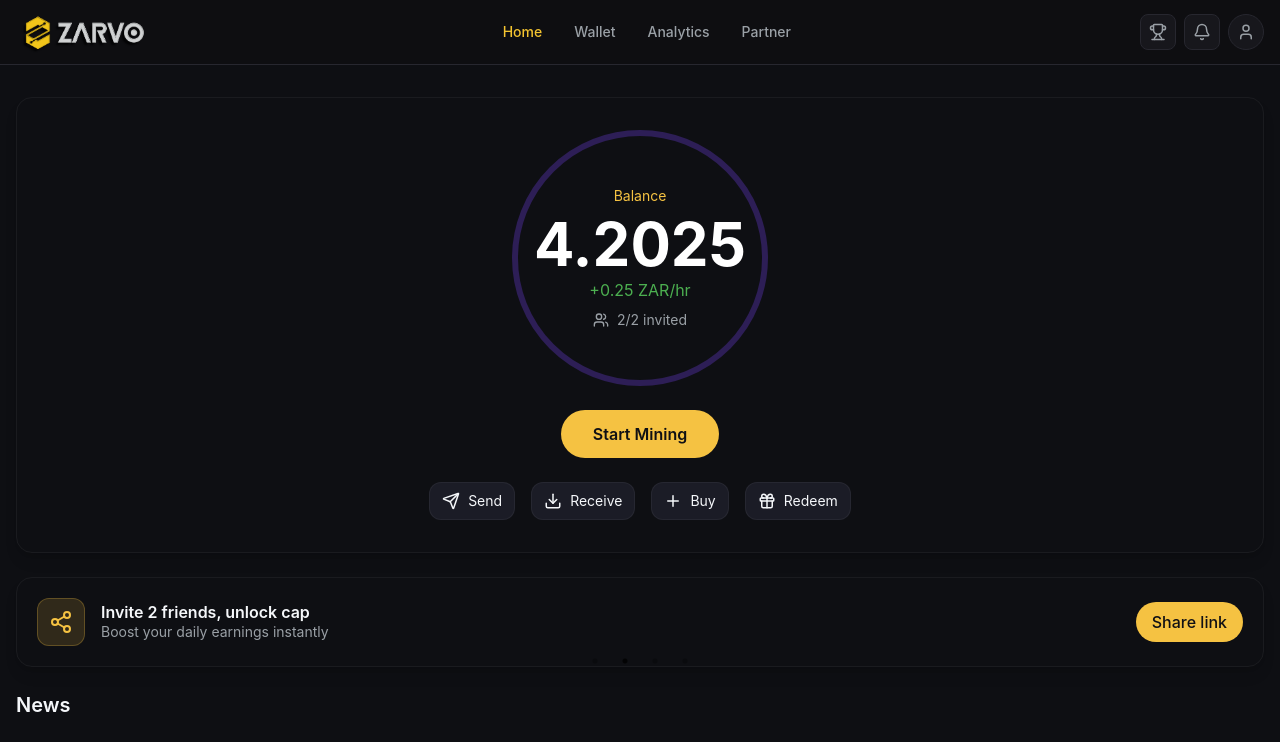
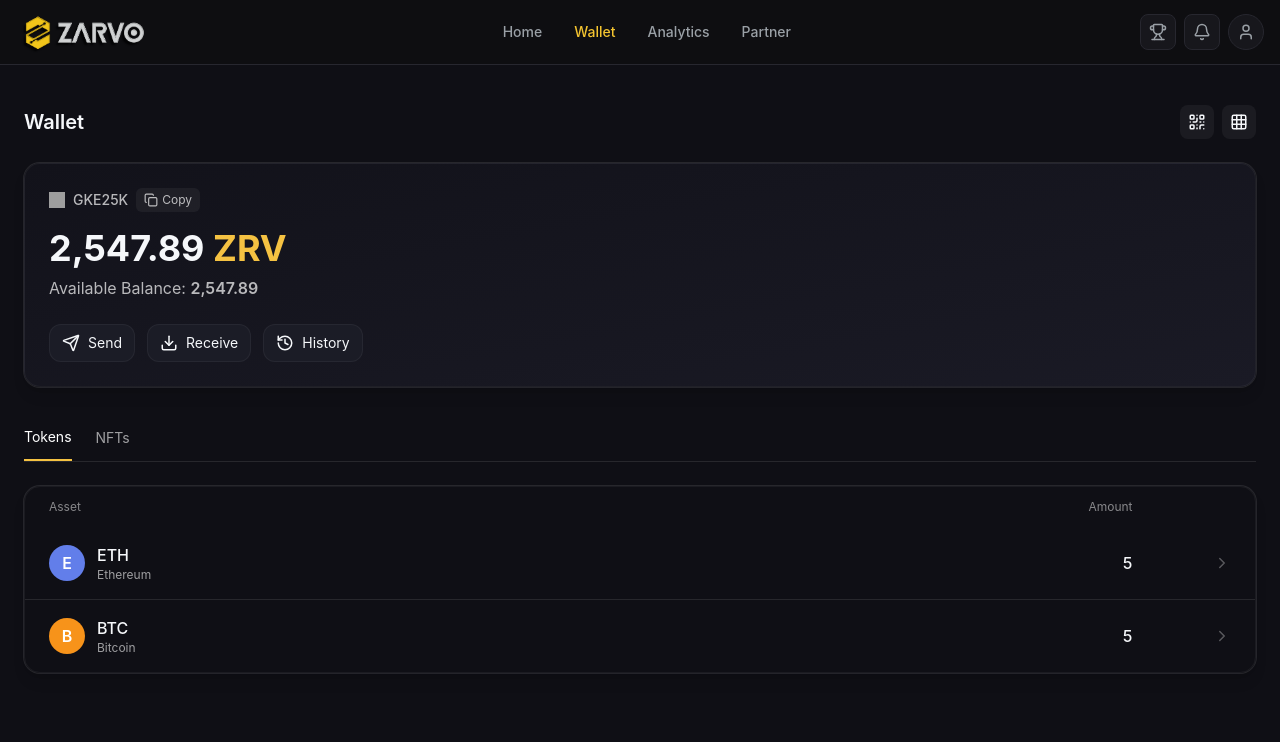
Before and after one commit to lihazkhan1214/Zarvo-website, a React (Vite) app: page /wallet in a window 1280 px wide. Before the commit this address led to /home. Shown: the top 742 px of the page. Built offline with nearby package versions, Linux system fonts and the light colour scheme; grey boxes are pictures that could not be loaded.

Commit message:
"add page for wallet"

```diff
--- a/src/app/modules/home/components/BalancePanel.tsx
+++ b/src/app/modules/home/components/BalancePanel.tsx
@@ -1,7 +1,7 @@
 import { useState } from "react";
 import { Download, Gift, Plus, Send, Users } from "lucide-react";
-import { IconButton } from "./IconButton";
 import { Card } from "../../../../components/Card";
+import { IconButton } from "../../../../components/IconButton";
 
 const BalancePanel = () => {
   const balance = 4.2025;
--- a/src/app/modules/home/components/NewsSection.tsx
+++ b/src/app/modules/home/components/NewsSection.tsx
@@ -1,5 +1,4 @@
 import { useMemo, useState } from "react";
-import { IconButton } from "./IconButton";
 import { Heart, Share2 } from "lucide-react";
 import { NewsCard } from "./NewCard";
 
--- /dev/null
+++ b/src/app/modules/wallet/WalletPage.tsx
@@ -0,0 +1,182 @@
+import React, { useState } from "react";
+import {
+  QrCode,
+  Copy,
+  Grid3X3,
+  Send,
+  Download,
+  History,
+  ChevronRight,
+} from "lucide-react";
+import { Card } from "../../../components/Card";
+import { IconButton } from "../../../components/IconButton";
+
+type Token = {
+  symbol: string;
+  name: string;
+  icon?: string; // optional image path
+  amount: number;
+  color?: string; // badge bg
+};
+
+const TOKENS: Token[] = [
+  { symbol: "ETH", name: "Ethereum", amount: 5, color: "#627EEA" },
+  { symbol: "BTC", name: "Bitcoin", amount: 5, color: "#F7931A" },
+];
+
+const WalletPage: React.FC = () => {
+  const [tab, setTab] = useState<"tokens" | "nfts">("tokens");
+
+  const address = "GKE25K";
+  const balanceZRV = 2547.89;
+
+  const copyAddress = async () => {
+    try {
+      await navigator.clipboard.writeText(address);
+    } catch {}
+  };
+
+  return (
+    <main className="min-h-screen bg-[#0F0F15] text-[#F5F7FA]">
+      {/* Page header */}
+      <div className="mx-auto w-full max-w-7xl px-6 pt-10 pb-6 flex items-center justify-between">
+        <div className="text-xl font-semibold">Wallet</div>
+        <div className="flex items-center gap-2">
+          <button
+            className="rounded-lg bg-white/5 hover:bg-white/10 p-2"
+            aria-label="QR"
+          >
+            <QrCode size={18} />
+          </button>
+          <button
+            className="rounded-lg bg-white/5 hover:bg-white/10 p-2"
+            aria-label="Grid"
+          >
+            <Grid3X3 size={18} />
+          </button>
+        </div>
+      </div>
+
+      {/* Summary card */}
+      <div className="mx-auto w-full max-w-7xl px-6 pb-10">
+        <Card className="relative overflow-hidden rounded-2xl bg-gradient-to-br from-[#12121A] to-[#1A1A25] ring-1 ring-white/10">
+          <div className="p-6">
+            {/* Address */}
+            <div className="flex items-center gap-2 text-sm text-white/70">
+              <img
+                src="/assets/zarvo-badge.svg"
+                onError={({ currentTarget }) =>
+                  (currentTarget.style.display = "none")
+                }
+                alt=""
+                className="h-4 w-4"
+              />
+              <span className="font-medium">{address}</span>
+              <button
+                onClick={copyAddress}
+                className="inline-flex items-center gap-1 rounded-md bg-white/5 px-2 py-1 text-xs hover:bg-white/10"
+              >
+                <Copy size={14} /> Copy
+              </button>
+            </div>
+
+            {/* Balances */}
+            <div className="mt-4 text-3xl md:text-4xl font-bold">
+              {balanceZRV.toLocaleString()}{" "}
+              <span className="text-[#F5C242]">ZRV</span>
+            </div>
+            <div className="mt-2 text-white/70">
+              Available Balance:{" "}
+              <span className="font-semibold">
+                {balanceZRV.toLocaleString()}
+              </span>
+            </div>
+
+            {/* Actions (IconButton component) */}
+            <div className="mt-6 flex flex-wrap gap-3">
+              <IconButton label="Send" icon={<Send size={18} />} />
+              <IconButton label="Receive" icon={<Download size={18} />} />
+              <IconButton label="History" icon={<History size={18} />} />
+            </div>
+          </div>
+        </Card>
+      </div>
+
+      {/* Tabs */}
+      <div className="mx-auto w-full max-w-7xl px-6">
+        <div className="flex items-center gap-6 border-b border-white/10">
+          <button
+            className={`pb-3 text-sm ${
+              tab === "tokens"
+                ? "text-white border-b-2 border-[#F5C242]"
+                : "text-white/60 hover:text-white"
+            }`}
+            onClick={() => setTab("tokens")}
+          >
+            Tokens
+          </button>
+          <button
+            className={`pb-3 text-sm ${
+              tab === "nfts"
+                ? "text-white border-b-2 border-[#F5C242]"
+                : "text-white/60 hover:text-white"
+            }`}
+            onClick={() => setTab("nfts")}
+          >
+            NFTs
+          </button>
+        </div>
+      </div>
+
+      {/* Tokens list (no USD) */}
+      {tab === "tokens" ? (
+        <div className="mx-auto w-full max-w-7xl px-6 py-6">
+          <Card className="overflow-hidden rounded-2xl ring-1 ring-white/10">
+            <div className="grid grid-cols-12 px-6 py-3 text-xs text-white/50">
+              <div className="col-span-9 sm:col-span-9">Asset</div>
+              <div className="col-span-2 sm:col-span-2 text-right">Amount</div>
+              <div className="col-span-1 sm:col-span-1" />
+            </div>
+            <div className="divide-y divide-white/10">
+              {TOKENS.map((t) => (
+                <button
+                  key={t.symbol}
+                  className="grid w-full grid-cols-12 items-center px-6 py-4 text-left hover:bg-white/5 transition"
+                >
+                  <div className="col-span-9 flex items-center gap-3">
+                    <div
+                      className="h-9 w-9 rounded-full flex items-center justify-center text-white font-semibold"
+                      style={{ background: t.color ?? "#333" }}
+                    >
+                      {t.symbol[0]}
+                    </div>
+                    <div>
+                      <div className="font-medium">{t.symbol}</div>
+                      <div className="text-xs text-white/60">{t.name}</div>
+                    </div>
+                  </div>
+                  <div className="col-span-2 text-right font-medium">
+                    {t.amount}
+                  </div>
+                  <div className="col-span-1 flex justify-end">
+                    <ChevronRight size={18} className="text-white/30" />
+                  </div>
+                </button>
+              ))}
+            </div>
+          </Card>
+        </div>
+      ) : (
+        <div className="mx-auto w-full max-w-7xl px-6 py-10">
+          <Card className="rounded-2xl p-10 text-center text-white/60 ring-1 ring-white/10">
+            Your NFTs will appear here.
+          </Card>
+        </div>
+      )}
+
+      <div className="h-16" />
+    </main>
+  );
+};
+
+export default WalletPage;
--- /dev/null
+++ b/src/app/pages/WalletPageWrapper.tsx
@@ -0,0 +1,11 @@
+import WalletPage from "../modules/wallet/WalletPage";
+
+function WalletPageWrapper() {
+  return (
+    <>
+      <WalletPage />
+    </>
+  );
+}
+
+export default WalletPageWrapper;
--- a/src/app/routing/AppRoutes.tsx
+++ b/src/app/routing/AppRoutes.tsx
@@ -5,6 +5,7 @@ import PrivateRoutes from "./PrivateRoutes";
 import LoginWrapper from "../pages/LoginWrapper";
 import HomePagewrapper from "../pages/HomePagewrapper";
 import NewsDetailPageWrapper from "../pages/NewsDetailPageWrapper";
+import WalletPageWrapper from "../pages/WalletPageWrapper";
 
 const AppRoutes: React.FC = () => {
   return (
@@ -22,6 +23,7 @@ const AppRoutes: React.FC = () => {
             {/* catch-all */}
             <Route path="*" element={<Navigate to="/home" replace />} />
             <Route path="/news/:id" element={<NewsDetailPageWrapper />} />
+            <Route path="/wallet" element={<WalletPageWrapper />} />
           </Route>
         </Route>
       </Routes>
```
Also changed, not shown: src/components/IconButton.tsx (renamed from src/app/modules/home/components/IconButton.tsx).
